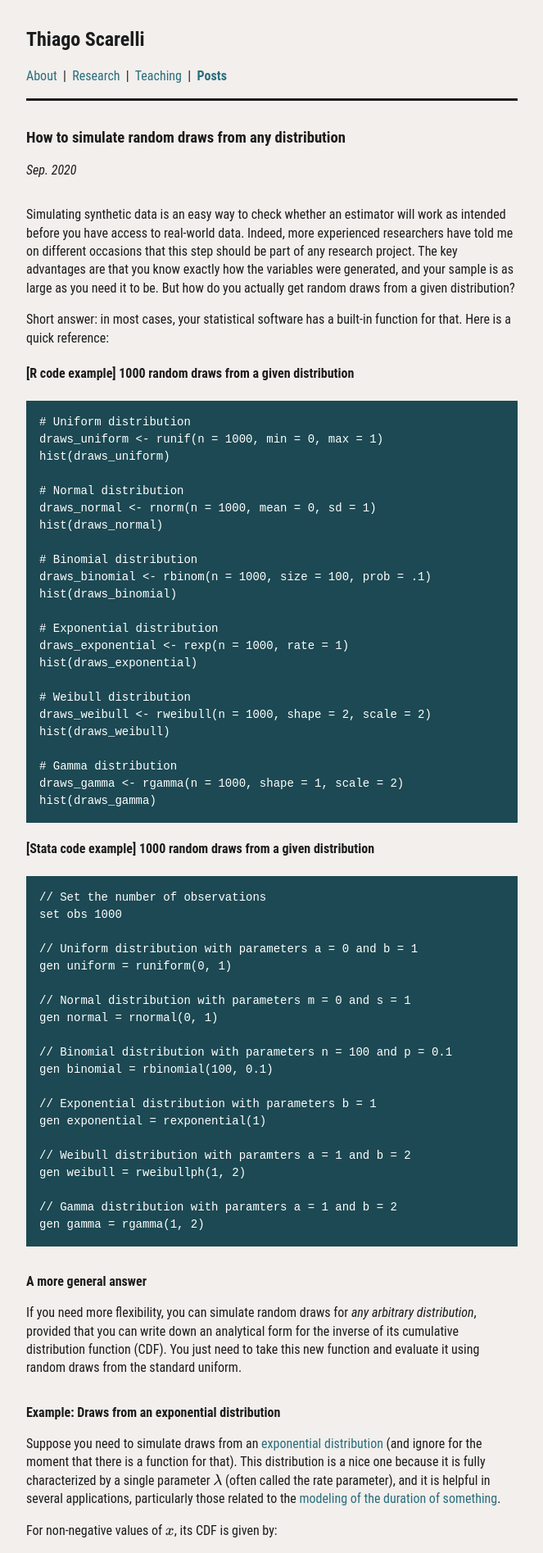
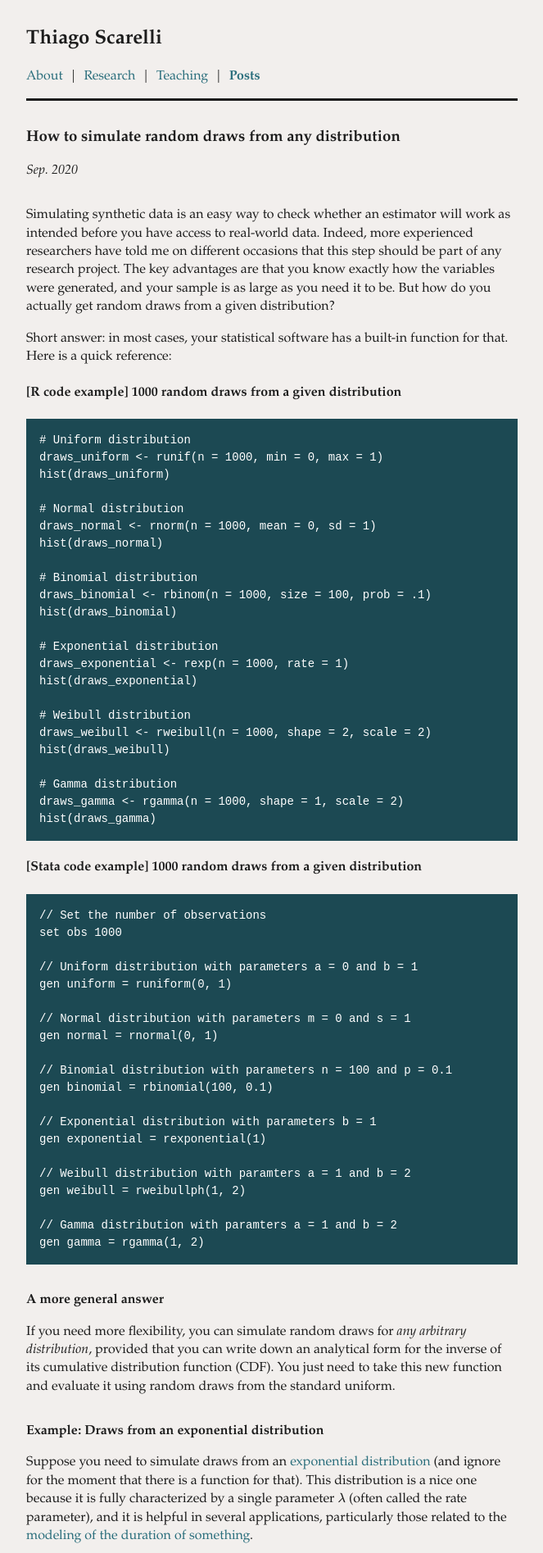
Before and after one commit to thiagoscarelli/thiagoscarelli.github.io, a Jekyll site: the page built from _posts/2020-09-01-simulate-random-draws-any-distribution.md, in a window 1280 px wide. Shown: the top 1895 px of the page at 82% size, without its empty margins (308-971 px from the left). Built offline with Jekyll 4.4.1, drawn with Linux system fonts in a browser that asks for light colours; formulas are drawn with MathJax 3.

Commit message:
Update main.scss
garamond test

```diff
--- a/_sass/main.scss
+++ b/_sass/main.scss
@@ -4,7 +4,7 @@ $basepadding: 16px;
 html, body {height: 100%;}
 
 body, h1, h2, h3, h4, h5, h6, p {
-    font-family: "Roboto Condensed", sans-serif;
+    font-family: Garamond, "EB Garamond", serif;
     color: #1c1c1c;
     line-height: 1.4;
 }
```
